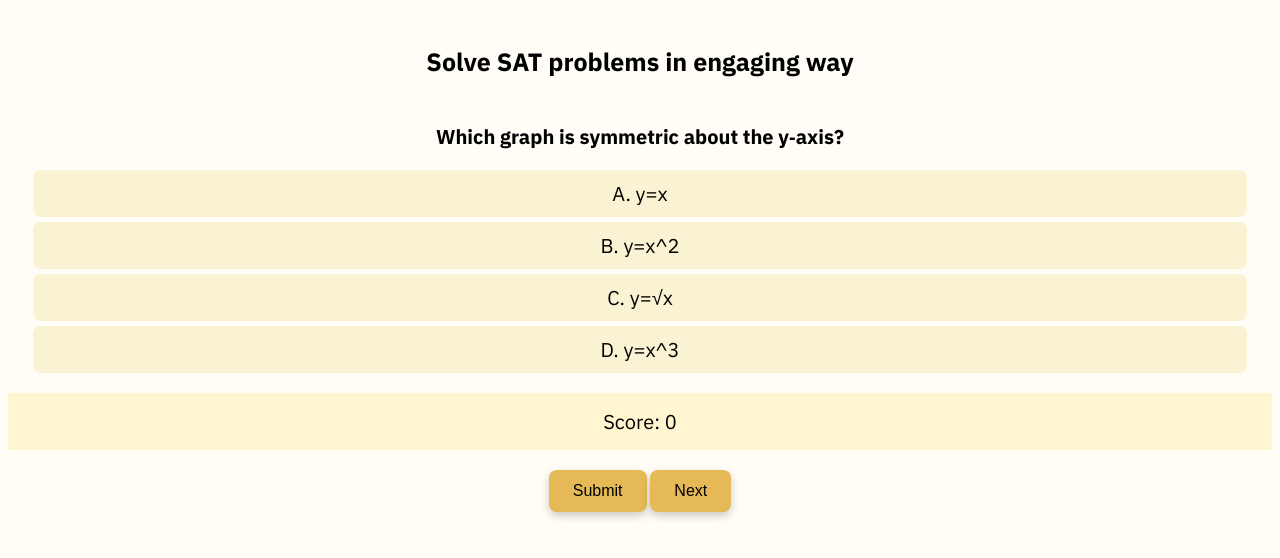
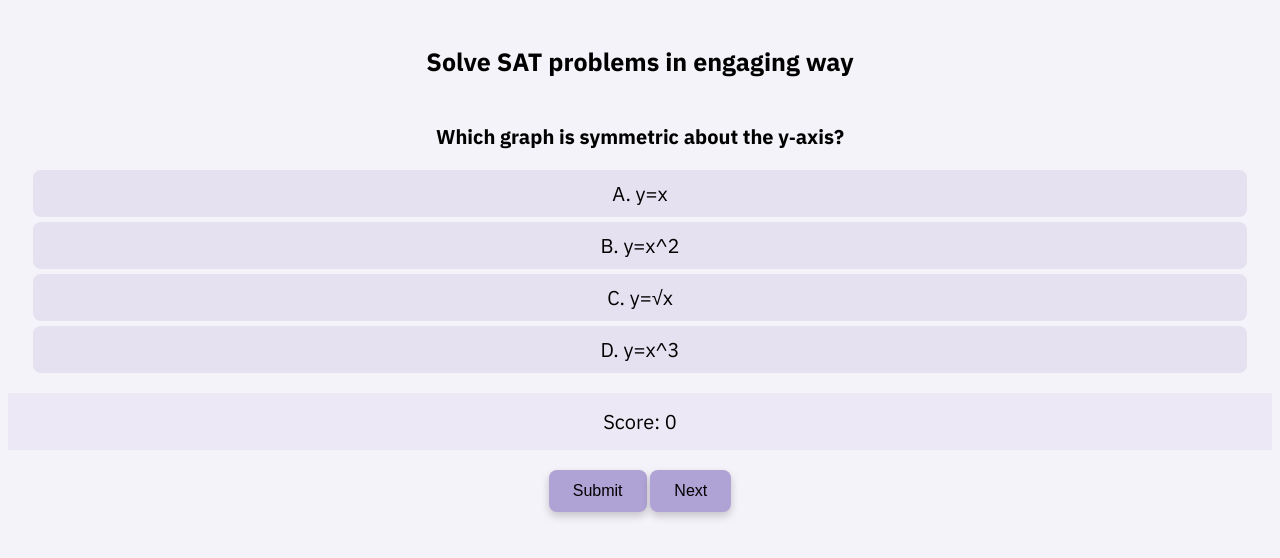
Before and after one commit to ab0sya/ab0sya.github.io, a plain HTML site: page index.html in a window 1280 px wide. Drawn offline with Linux system fonts and the light colour scheme.

Commit message:
Lunar scheme

```diff
--- a/index.html
+++ b/index.html
@@ -5,7 +5,7 @@
         <link href="https://fonts.googleapis.com/css2?family=IBM+Plex+Sans:wght@400;500;600;700&display=swap" rel="stylesheet">
         <style>
             body{
-                background-color: #FFFDF6;
+                background-color: #F5F3FA;
                 font-family: 'IBM Plex Sans', sans-serif;
                 text-align: center;
             }
@@ -24,13 +24,13 @@
                 margin: 20px;
                 text-align: center;
             }
-            .option { display: block; padding: 10px; margin: 5px; cursor: pointer; border-radius: 8px; background-color: #FAF3D3 ; font-family: 'IBM Plex Sans', sans-serif;}
-            .option:hover{ background-color: #EAD89C ;}
-            .selected { background-color: #F2E0A9 }
+            .option { display: block; padding: 10px; margin: 5px; cursor: pointer; border-radius: 8px; background-color: #E5E1F0 ; font-family: 'IBM Plex Sans', sans-serif;}
+            .option:hover{ background-color: #CBC3DD  ;}
+            .selected { background-color: #D4CDE4  }
             .button{ text-align: center; padding: 150px;}
             .score{
                 font-size: 20px;
-                background-color: #FFF5D1;
+                background-color: #EDE8F5 ;
                 padding: 15px;
             }
             .result{
@@ -39,7 +39,7 @@
             .submit-btn {
                 padding: 12px 24px;        /* Makes it bigger */
                 font-size: 16px;           /* Larger text */
-                background-color: #E5B955; /* Nice purple shade */
+                background-color: #AFA2D5 ; /* Nice purple shade */
                 border: none;              /* Removes border */
                 border-radius: 8px;        /* Rounded corners */
                 cursor: pointer;           /* Pointer on hover */
@@ -47,7 +47,7 @@
                 transition: background-color 0.3s ease;
             }
             .submit-btn:hover {
-                background-color: #D9A840; /* Darker on hover */
+                background-color: #988DC0 ; /* Darker on hover */
             }
         </style>
         <script async src="https://pagead2.googlesyndication.com/pagead/js/adsbygoogle.js?client=ca-pub-5872986918019324"
```
